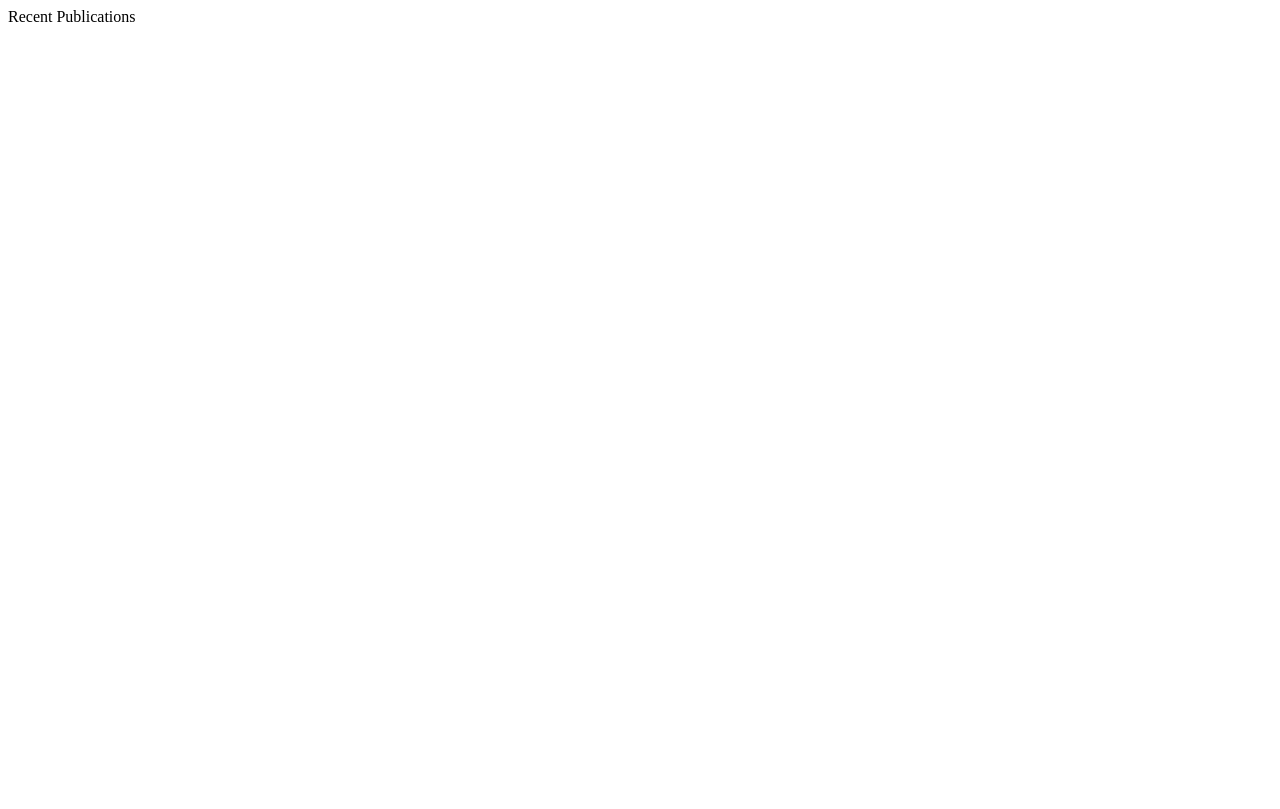
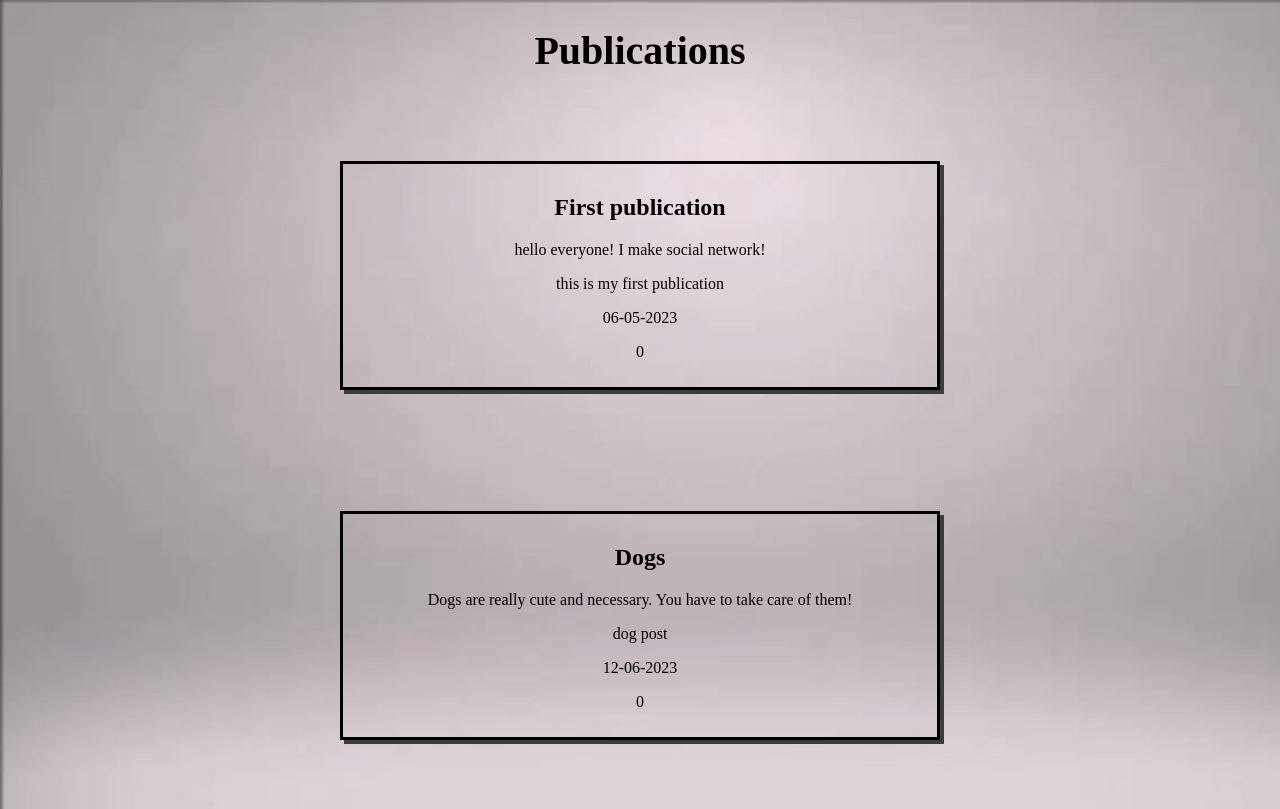
Before and after one commit to Mind-Insight/social_network-Meeteo, a Django app: page / in a window 1280 px wide. Before the commit the page is almost empty. Before the commit the page ends 22 px from the top, so only its background shows below. Run offline with Django 4.2, Linux system fonts and the light colour scheme.

Commit message:
add sample publications and a little customized publications page with scss

```diff
--- a/social_network/publications/views.py
+++ b/social_network/publications/views.py
@@ -1,5 +1,29 @@
 from django.shortcuts import render
 
-# Create your views here.
+
+publications = [
+    {
+        id: 0,
+        'title': 'First publication',
+        'main': 'hello everyone! I make social network!',
+        'description': 'this is my first publication',
+        'date': '06-05-2023',
+        'likes': 0,
+    },
+    {
+        id: 1,
+        'title': 'Dogs',
+        'main': 'Dogs are really cute and necessary. You have to take care of them!',
+        'description': 'dog post',
+        'date': '12-06-2023',
+        'likes': 0,
+    }
+]
+
+
 def index(request):
-    return render(request, 'publications/index.html')
+    context = {
+        'publications': publications,
+        'title': 'Publications',
+    }
+    return render(request, 'publications/index.html', context)
--- a/social_network/static/css/style.css
+++ b/social_network/static/css/style.css
@@ -0,0 +1,29 @@
+body {
+  background-image: url("../img/_Mmie1NLreo.jpg");
+  background-size: cover;
+  background-repeat: no-repeat;
+}
+
+.publications__header {
+  text-align: center;
+  font-size: 40px;
+}
+.publications__container {
+  display: flex;
+  flex-direction: column;
+  justify-content: center;
+  align-items: center;
+  height: 350px;
+}
+.publications__post {
+  box-sizing: border-box;
+  width: 600px;
+  border: 3px solid black;
+  padding: 10px;
+  text-align: center;
+  box-shadow: 4px 4px rgb(60, 60, 60);
+  transition: transform 0.3s ease-in-out;
+}
+.publications__post:hover {
+  transform: scale(1.1);
+}/*# sourceMappingURL=style.css.map */
--- /dev/null
+++ b/social_network/static/css/style.scss
@@ -0,0 +1,32 @@
+body {
+    background-image: url("../img/_Mmie1NLreo.jpg");
+    background-size: cover;
+    background-repeat: no-repeat;
+}
+
+.publications {
+    &__header {
+        text-align: center;
+        font-size: 40px;
+    }
+    &__container {
+        display: flex;
+        flex-direction: column;
+        justify-content: center;
+        align-items: center;
+        height: 350px;
+    }
+    &__post {
+        box-sizing: border-box;
+        width: 600px;
+        border: 3px solid black;
+        padding: 10px;
+        text-align: center;
+        box-shadow: 4px 4px rgb(60, 60, 60);
+        transition: transform 0.3s ease-in-out;
+
+        &:hover {
+            transform: scale(1.1);
+        }
+    }
+}
--- a/social_network/templates/base.html
+++ b/social_network/templates/base.html
@@ -1,9 +1,11 @@
+{% load static %}
 <!DOCTYPE html>
 <html lang="en">
   <head>
     <meta charset="UTF-8" />
     <meta http-equiv="X-UA-Compatible" content="IE=edge" />
     <meta name="viewport" content="width=device-width, initial-scale=1.0" />
+    <link rel="stylesheet" href="{% static 'css/style.css' %}">
     <title>{% block title %} {% endblock %}</title>
   </head>
   <body>
--- a/social_network/templates/publications/index.html
+++ b/social_network/templates/publications/index.html
@@ -1,9 +1,22 @@
 {% extends 'base.html' %}
 
 {% block title %}
-  Publications
+  {{ title }}
 {% endblock %}
 
 {% block content %}
-  Recent Publications
+  <h1 class="publications__header">Publications</h1>
+  {% for publication in publications %}
+    <div class="publications__container">
+      <div class="publications__post">
+        <h2><b>{{ publication.title }}</b></h2>
+        <p>{{ publication.main }}</p>
+        <p>{{ publication.description }}</p>
+        {{ publication.date }}
+        <p>{{ publication.likes }}</p>
+      </div>
+    </div>
+    {% empty %}
+    пока публикаций нет
+  {% endfor %}
 {% endblock %}
```
Also changed, not shown: social_network/static/img/_Mmie1NLreo.jpg (added), 1 other file.
